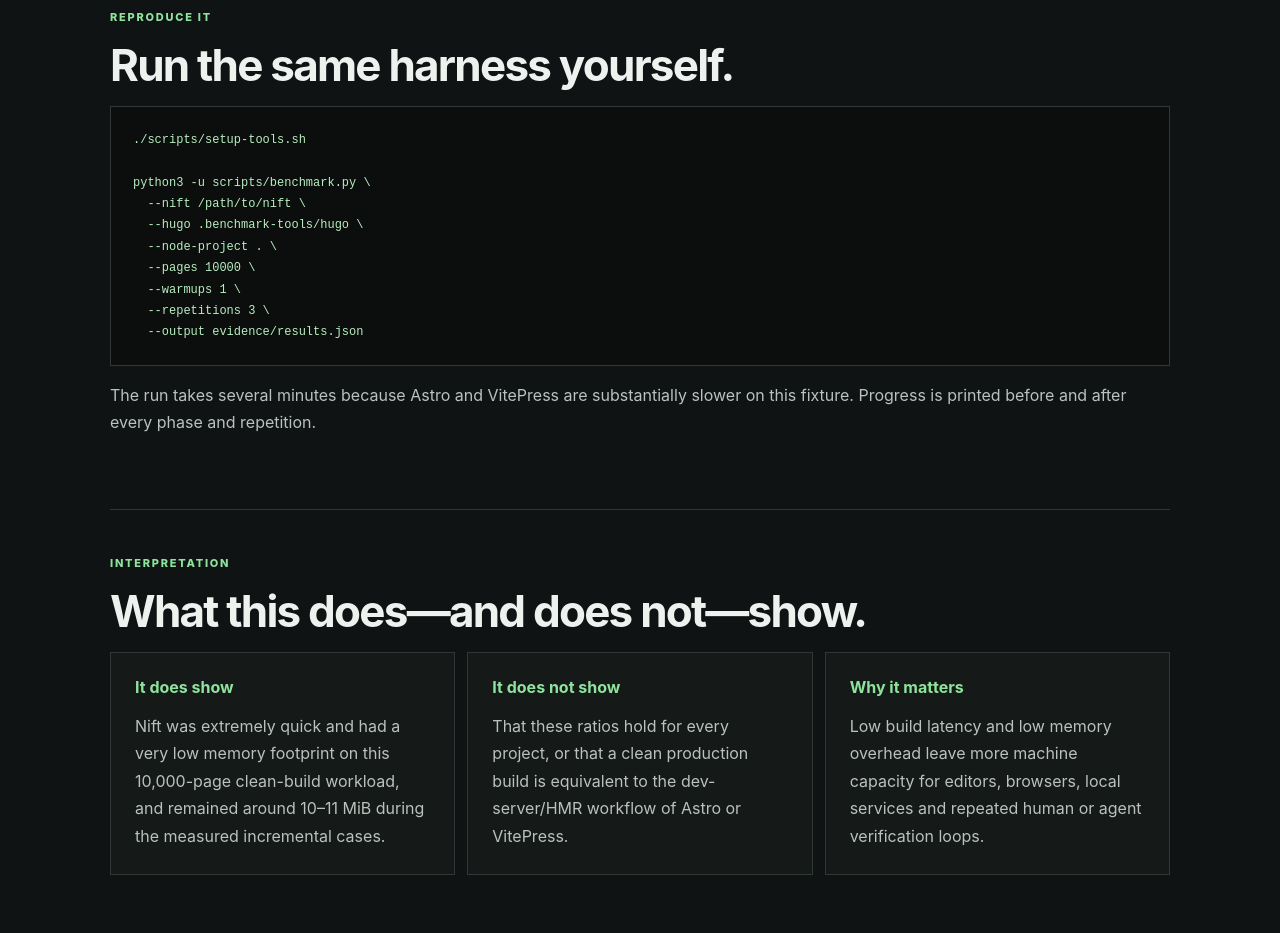
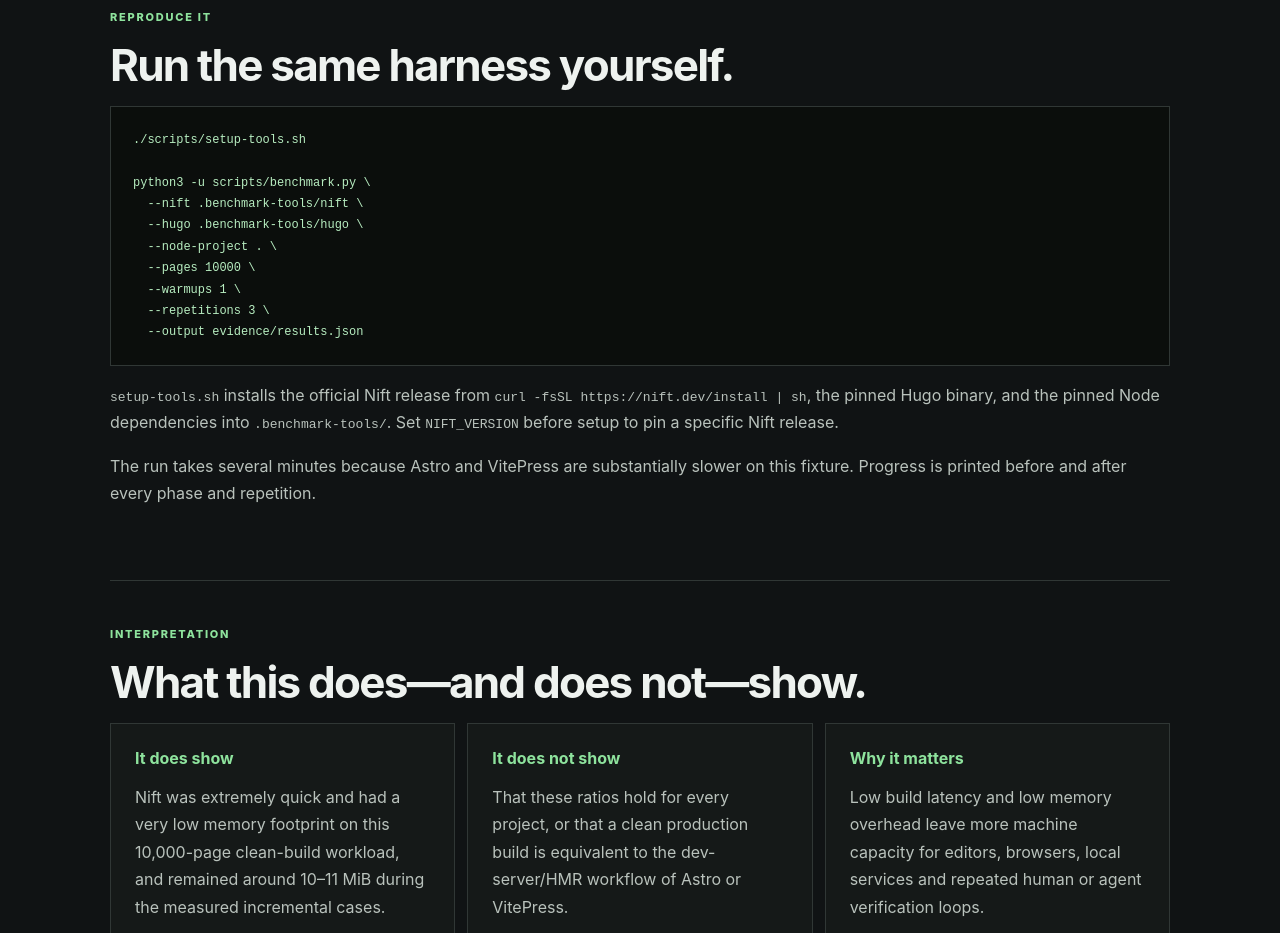
Before and after one commit to nift-dev/website-generator-benchmark, a plain HTML site: page index.html in a window 1280 px wide. Shown: the part 4480-5413 px from the top of the page. Drawn offline with Linux system fonts and the light colour scheme.

Commit message:
Reproduce it: setup installs Nift via the official installer; --nift points at .benchmark-tools/nift

```diff
--- a/index.html
+++ b/index.html
@@ -181,13 +181,14 @@
   <pre><code>./scripts/setup-tools.sh
 
 python3 -u scripts/benchmark.py \
-  --nift /path/to/nift \
+  --nift .benchmark-tools/nift \
   --hugo .benchmark-tools/hugo \
   --node-project . \
   --pages 10000 \
   --warmups 1 \
   --repetitions 3 \
   --output evidence/results.json</code></pre>
+  <p><code>setup-tools.sh</code> installs the official Nift release from <code>curl -fsSL https://nift.dev/install | sh</code>, the pinned Hugo binary, and the pinned Node dependencies into <code>.benchmark-tools/</code>. Set <code>NIFT_VERSION</code> before setup to pin a specific Nift release.</p>
   <p>The run takes several minutes because Astro and VitePress are substantially slower on this fixture. Progress is printed before and after every phase and repetition.</p>
 </section>
 
```
